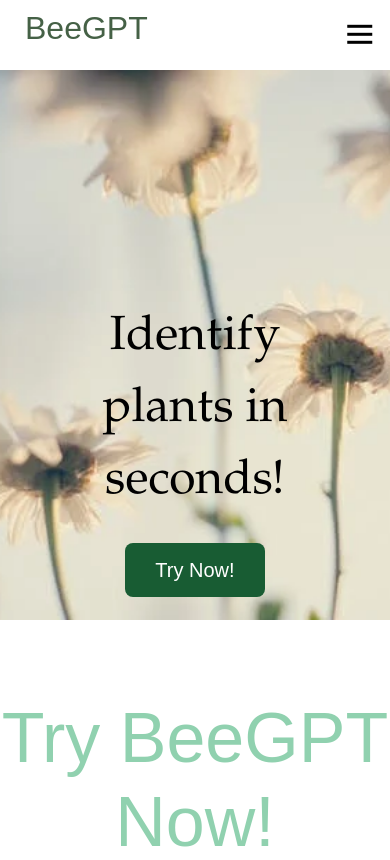
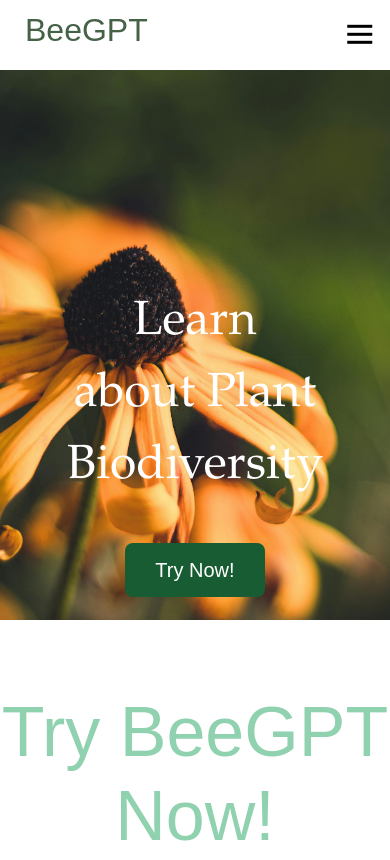
Before and after one commit to usman367/BeeGPTWebsite, a Django app: page / in a window 390 px wide. Shown: the top 860 px of the page. Run offline with Django 4.2, Linux system fonts and the light colour scheme; some libraries are stand-ins or nearby versions; some web fonts are replaced.

Commit message:
Added a image slideshow

```diff
--- a/plant_identifier/static/css/styles.css
+++ b/plant_identifier/static/css/styles.css
@@ -97,7 +97,7 @@ body {
   top: 50%;
   left: 50%;
   transform: translate(-50%, -50%);
-  color: #000000;
+  color: #FFFFFF;
   padding: 0px 0px;
   font-family: Garamond, serif;
   text-align: center;
@@ -121,6 +121,26 @@ body {
 .image-container-btn:hover {
   color: #FFFFFF;
   text-decoration: none;
+}
+
+/* Slideshow animation */
+.fade {
+  -webkit-animation-name: fade;
+  -webkit-animation-duration: 2s;
+  animation-name: fade;
+  animation-duration: 2s;
+  opacity: 0;
+  transition: opacity 1.5s ease-in-out; /* Slowly change its opacity */
+}
+
+@-webkit-keyframes fade {
+  from {opacity: .4}
+  to {opacity: 1}
+}
+
+@keyframes fade {
+  from {opacity: .4}
+  to {opacity: 1}
 }
 
 /*Upload an image Section*/
@@ -428,6 +448,7 @@ body {
 
   #navbar-title {
     padding-left: 25px;
+    margin-bottom: 10px;
   }
 
   .navbar-toggle .bar {
@@ -484,6 +505,7 @@ body {
 
   .overlay-text{
       font-weight: 500;
+      margin-top: 50px;
   }
 
   .extra-info{
@@ -577,6 +599,10 @@ body {
     margin-bottom: 100px;
   }
 
+  .overlay-text {
+      font-size: 3rem;
+  }
+
   .extra-info{
     margin: 60px 20px;
     text-align: center;
--- a/plant_identifier/static/js/script.js
+++ b/plant_identifier/static/js/script.js
@@ -1,6 +1,5 @@
-// Utilised briancodex's public GitHub repository for a responsive navbar
-// https://github.com/briancodex/html-css-js-website-smooth-scroll
-
+// Utilised briancodex's public GitHub repository (last accessed: 31/03/2024) for a responsive navbar
+// Available at: https://github.com/briancodex/html-css-js-website-smooth-scroll
 const menu = document.querySelector('#mobile-menu');
 const menuLinks = document.querySelector('.navbar-menu');
 const navLogo = document.querySelector('#navbar-title');
@@ -26,3 +25,28 @@ const hideMobileMenu = () => {
 
   menuLinks.addEventListener('click', hideMobileMenu);
   navLogo.addEventListener('click', hideMobileMenu);
+
+
+
+// For the image slideshow on the home page
+// Utilised this example (last accessed: 31/03/2024): https://www.w3schools.com/howto/tryit.asp?filename=tryhow_js_slideshow_auto
+let slideIndex = 0;
+showSlides();
+
+function showSlides() {
+  let i;
+  let slides = document.getElementsByClassName("mySlides");
+
+  for (i = 0; i < slides.length; i++) {
+    slides[i].style.display = "none";
+    slides[i].style.opacity = "0";
+  }
+  slideIndex++;
+
+  if (slideIndex > slides.length) {
+    slideIndex = 1
+  }
+  slides[slideIndex-1].style.display = "block";
+  setTimeout(function() { slides[slideIndex-1].style.opacity = "1"; }, 100); // Start fade in effect
+  setTimeout(showSlides, 4000); // Change image every 4 seconds
+}
--- a/plant_identifier/templates/image_upload/home.html
+++ b/plant_identifier/templates/image_upload/home.html
@@ -3,20 +3,28 @@
 {% block title %} BeeGPT {% endblock %}
 
 {% block content %}
-<!-- Content specific to biodiversity -->
 <html>
 <head>
     <title>BeeGPT</title>
     {% load static %}
 </head>
 <body>
-    <!-- Intro Section -->
-    <div class="image-container">
-        <img src="{% static 'images/image1.webp' %}" alt="image">
-        <div class="image-container-content">
-            <div class="overlay-text">Identify plants in seconds!</div>
-            <a class="image-container-btn" href="#main-section">Try Now!</a>
+    <!-- Intro Section with the image slideshow-->
+    <div class="slideshow-container">
+        <div class="image-container mySlides fade">
+            <img src="{% static 'images/home-image1.jpg' %}" style="width:100%">
+            <div class="image-container-content">
+                <div class="overlay-text">Identify plants in seconds!</div>
+                <a class="image-container-btn" href="#main-section">Try Now!</a>
+            </div>
         </div>
+        <div class="image-container mySlides fade">
+            <img src="{% static 'images/home-image2.jpg' %}" style="width:100%">
+            <div class="image-container-content">
+                <div class="overlay-text">Learn about Plant Biodiversity</div>
+                <a class="image-container-btn" href="#main-section">Try Now!</a>
+            </div>
+          </div>
     </div>
     <!-- Upload an image Section -->
     <div class="main" id="main-section">
```
Also changed, not shown: db.sqlite3, plant_identifier/static/images/Image1.webp (deleted), plant_identifier/static/images/home-image1.jpg (added), plant_identifier/static/images/home-image2.jpg (added).
